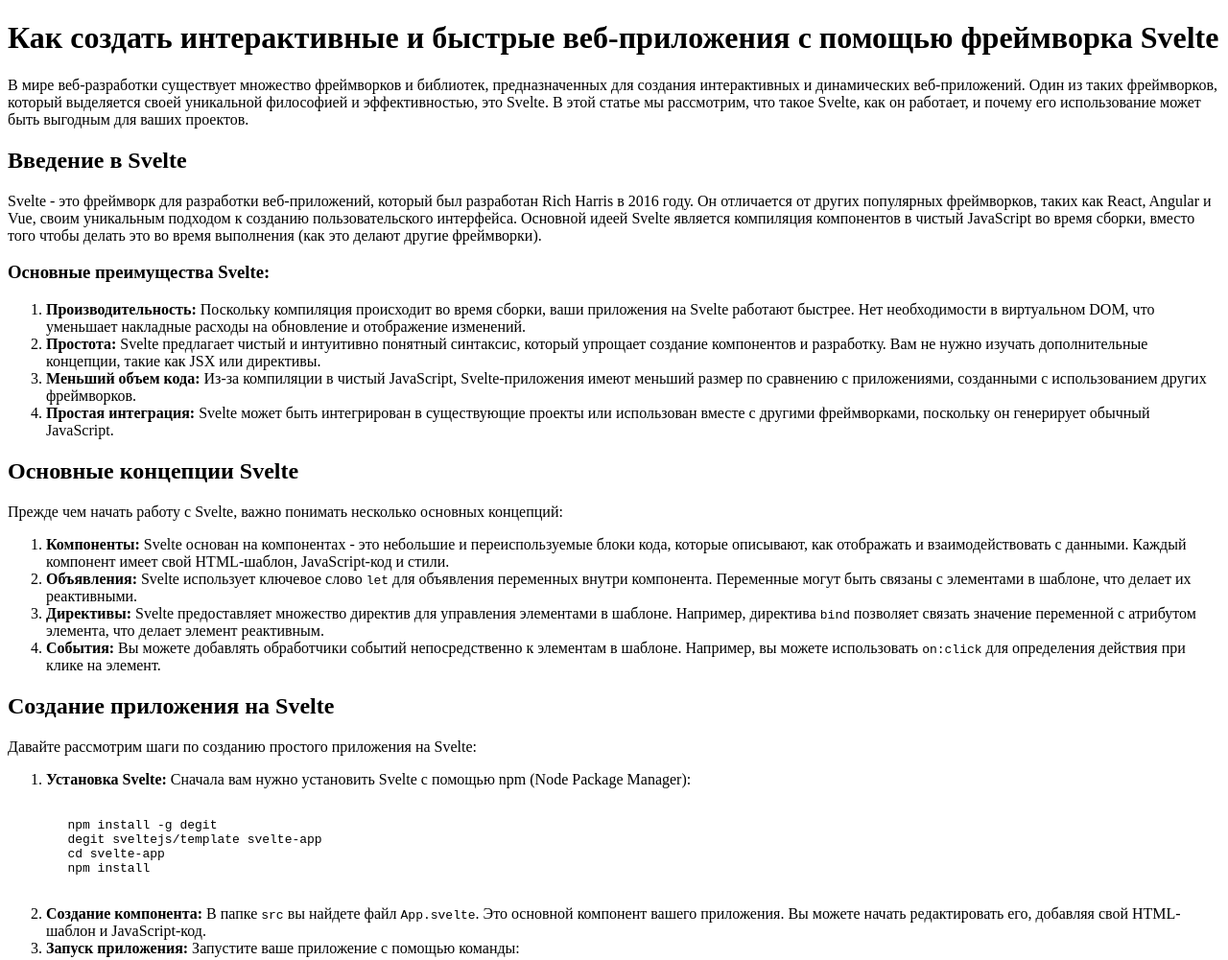
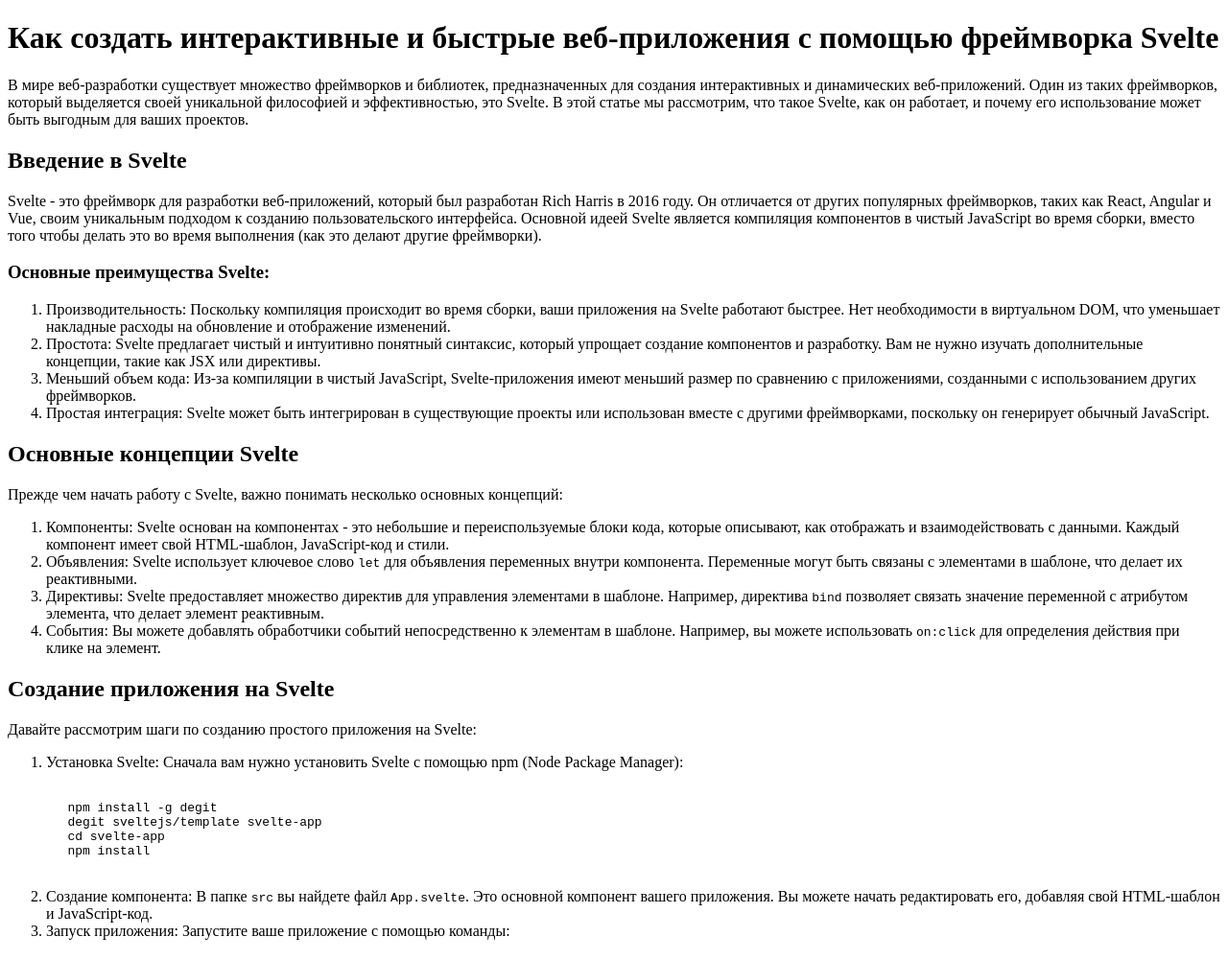
Before and after one commit to maskpa100/www, a plain HTML site: page 1.html in a window 1280 px wide. Shown: the top 1001 px of the page at 96% size. Drawn offline with Linux system fonts and the light colour scheme.

Commit message:
refactor

```diff
--- a/1.html
+++ b/1.html
@@ -17,10 +17,10 @@
     <h3>Основные преимущества Svelte:</h3>
 
     <ol>
-        <li><strong>Производительность:</strong> Поскольку компиляция происходит во время сборки, ваши приложения на Svelte работают быстрее. Нет необходимости в виртуальном DOM, что уменьшает накладные расходы на обновление и отображение изменений.</li>
-        <li><strong>Простота:</strong> Svelte предлагает чистый и интуитивно понятный синтаксис, который упрощает создание компонентов и разработку. Вам не нужно изучать дополнительные концепции, такие как JSX или директивы.</li>
-        <li><strong>Меньший объем кода:</strong> Из-за компиляции в чистый JavaScript, Svelte-приложения имеют меньший размер по сравнению с приложениями, созданными с использованием других фреймворков.</li>
-        <li><strong>Простая интеграция:</strong> Svelte может быть интегрирован в существующие проекты или использован вместе с другими фреймворками, поскольку он генерирует обычный JavaScript.</li>
+        <li>Производительность: Поскольку компиляция происходит во время сборки, ваши приложения на Svelte работают быстрее. Нет необходимости в виртуальном DOM, что уменьшает накладные расходы на обновление и отображение изменений.</li>
+        <li>Простота: Svelte предлагает чистый и интуитивно понятный синтаксис, который упрощает создание компонентов и разработку. Вам не нужно изучать дополнительные концепции, такие как JSX или директивы.</li>
+        <li>Меньший объем кода: Из-за компиляции в чистый JavaScript, Svelte-приложения имеют меньший размер по сравнению с приложениями, созданными с использованием других фреймворков.</li>
+        <li>Простая интеграция: Svelte может быть интегрирован в существующие проекты или использован вместе с другими фреймворками, поскольку он генерирует обычный JavaScript.</li>
     </ol>
 
     <h2>Основные концепции Svelte</h2>
@@ -28,10 +28,10 @@
     <p>Прежде чем начать работу с Svelte, важно понимать несколько основных концепций:</p>
 
     <ol>
-        <li><strong>Компоненты:</strong> Svelte основан на компонентах - это небольшие и переиспользуемые блоки кода, которые описывают, как отображать и взаимодействовать с данными. Каждый компонент имеет свой HTML-шаблон, JavaScript-код и стили.</li>
-        <li><strong>Объявления:</strong> Svelte использует ключевое слово <code>let</code> для объявления переменных внутри компонента. Переменные могут быть связаны с элементами в шаблоне, что делает их реактивными.</li>
-        <li><strong>Директивы:</strong> Svelte предоставляет множество директив для управления элементами в шаблоне. Например, директива <code>bind</code> позволяет связать значение переменной с атрибутом элемента, что делает элемент реактивным.</li>
-        <li><strong>События:</strong> Вы можете добавлять обработчики событий непосредственно к элементам в шаблоне. Например, вы можете использовать <code>on:click</code> для определения действия при клике на элемент.</li>
+        <li>Компоненты: Svelte основан на компонентах - это небольшие и переиспользуемые блоки кода, которые описывают, как отображать и взаимодействовать с данными. Каждый компонент имеет свой HTML-шаблон, JavaScript-код и стили.</li>
+        <li>Объявления: Svelte использует ключевое слово <code>let</code> для объявления переменных внутри компонента. Переменные могут быть связаны с элементами в шаблоне, что делает их реактивными.</li>
+        <li>Директивы: Svelte предоставляет множество директив для управления элементами в шаблоне. Например, директива <code>bind</code> позволяет связать значение переменной с атрибутом элемента, что делает элемент реактивным.</li>
+        <li>События: Вы можете добавлять обработчики событий непосредственно к элементам в шаблоне. Например, вы можете использовать <code>on:click</code> для определения действия при клике на элемент.</li>
     </ol>
 
     <h2>Создание приложения на Svelte</h2>
@@ -39,7 +39,7 @@
     <p>Давайте рассмотрим шаги по созданию простого приложения на Svelte:</p>
 
     <ol>
-        <li><strong>Установка Svelte:</strong> Сначала вам нужно установить Svelte с помощью npm (Node Package Manager):</li>
+        <li>Установка Svelte: Сначала вам нужно установить Svelte с помощью npm (Node Package Manager):</li>
     </ol>
 
     <pre><code>
@@ -50,8 +50,8 @@
     </code></pre>
 
     <ol start="2">
-        <li><strong>Создание компонента:</strong> В папке <code>src</code> вы найдете файл <code>App.svelte</code>. Это основной компонент вашего приложения. Вы можете начать редактировать его, добавляя свой HTML-шаблон и JavaScript-код.</li>
-        <li><strong>Запуск приложения:</strong> Запустите ваше приложение с помощью команды:</li>
+        <li>Создание компонента: В папке <code>src</code> вы найдете файл <code>App.svelte</code>. Это основной компонент вашего приложения. Вы можете начать редактировать его, добавляя свой HTML-шаблон и JavaScript-код.</li>
+        <li>Запуск приложения: Запустите ваше приложение с помощью команды:</li>
     </ol>
 
     <pre><code>
```
